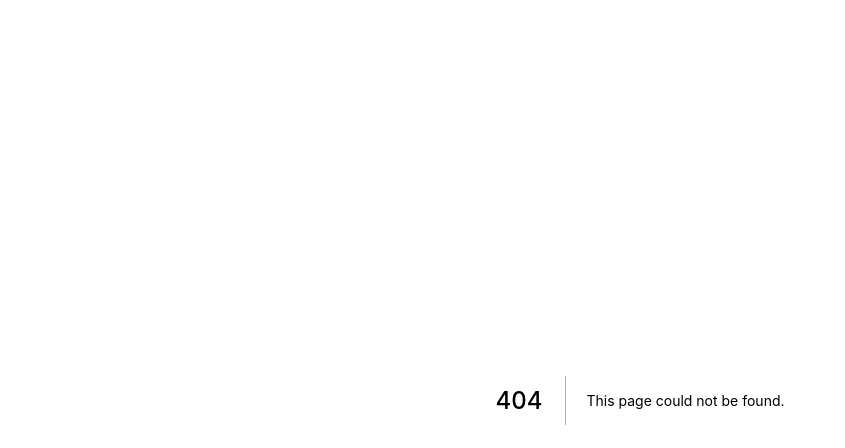
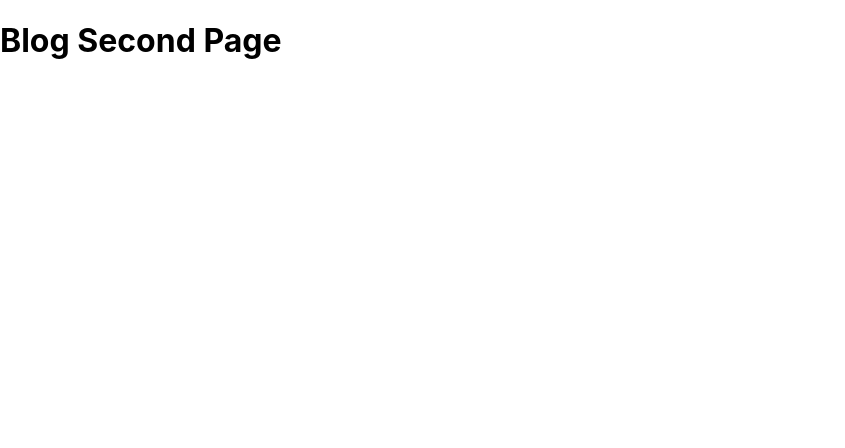
Before and after one commit to lanzhixi/learn-next, a Next.js app: page /blog/second in a window 1280 px wide. Before the commit this address had no page. Shown: the top 448 px of the page, without its empty margins (0-845 px from the left). Built offline with nearby package versions, Linux system fonts and the light colour scheme.

Commit message:
nested routes of Blog

```diff
--- /dev/null
+++ b/pages/blog/second.js
@@ -0,0 +1,7 @@
+const Second = () => {
+    return (
+        <div><h1>Blog Second Page</h1></div>
+    )
+}
+
+export default Second
```
Also changed, not shown: pages/blog/first.js (added, +7 -0 lines), pages/blog/index.js (added, +7 -0 lines).
